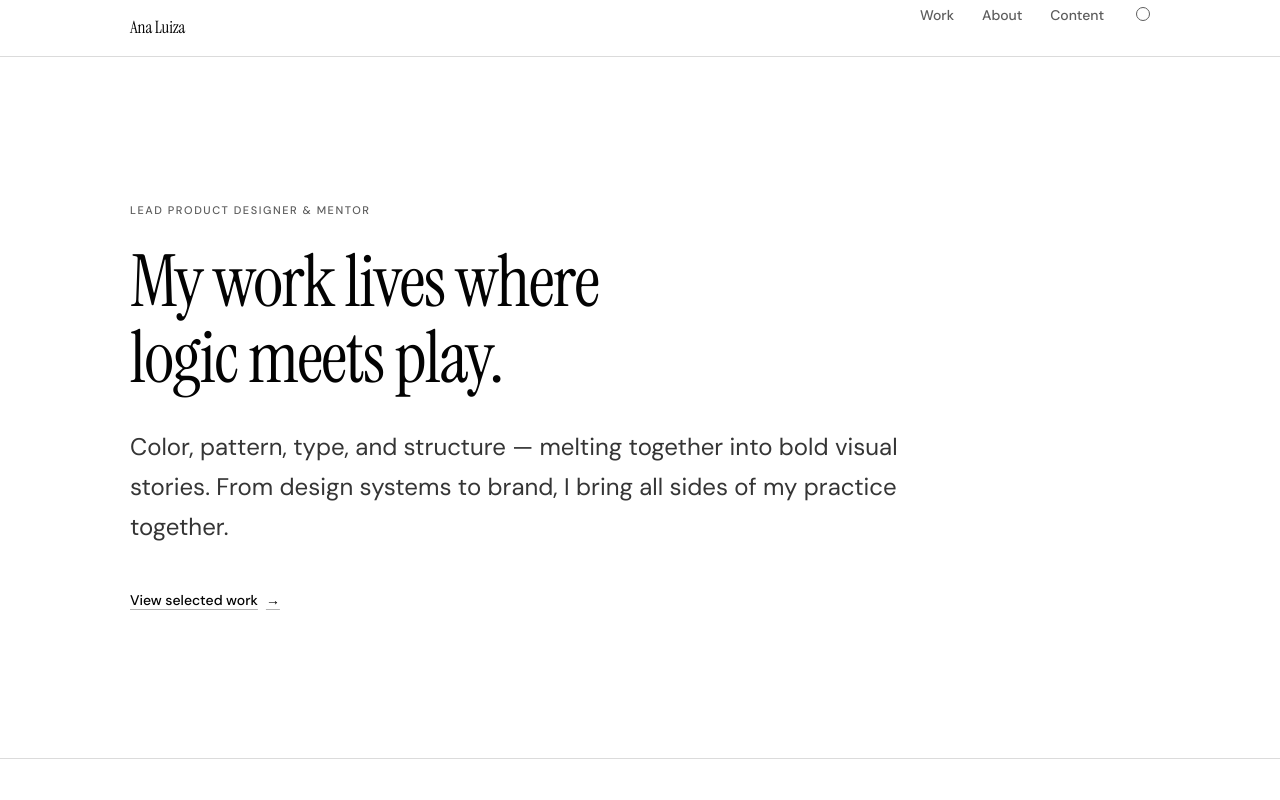
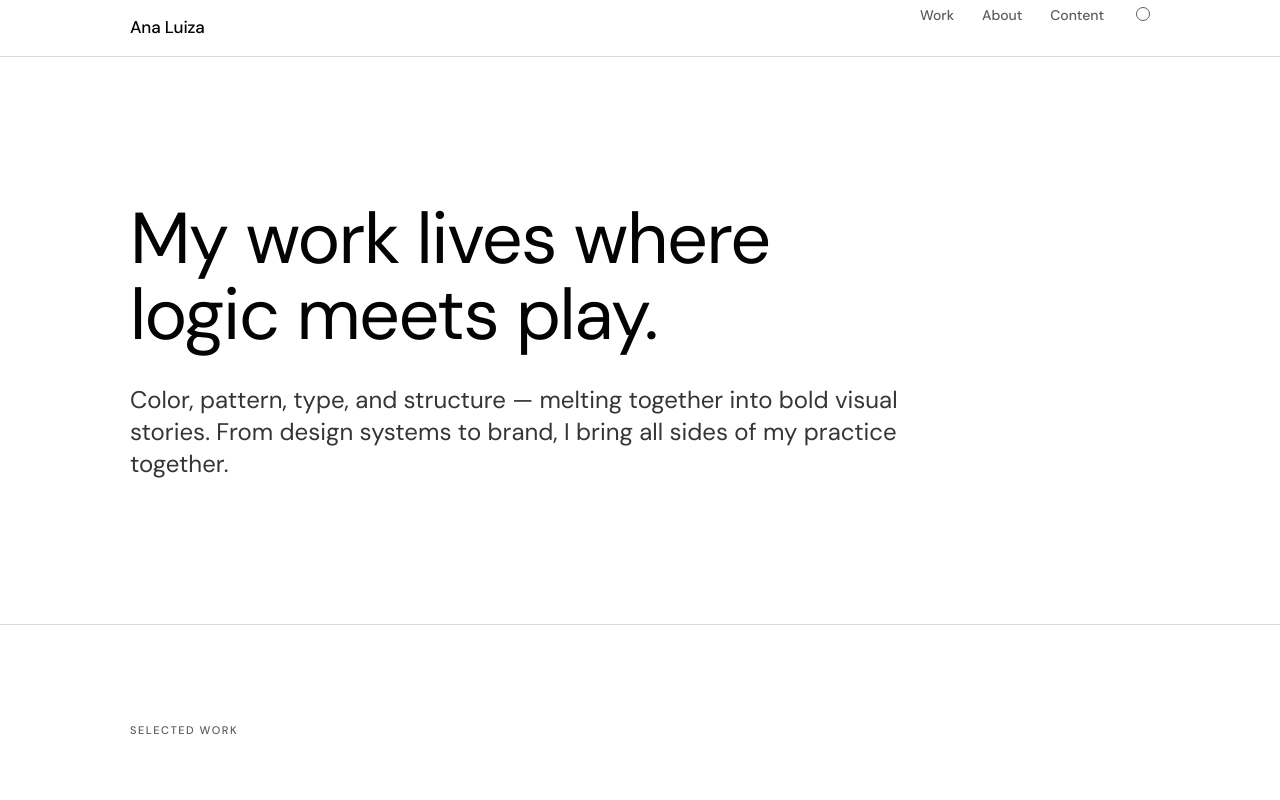
Before and after one commit to analuizacavalcanti/portfolio, a Next.js app: page / in a window 1280 px wide. Shown: the top 800 px of the page. Built offline with nearby package versions, Linux system fonts and the light colour scheme.

Commit message:
refactor: remove serif font, use DM Sans throughout

```diff
--- a/src/app/content/page.tsx
+++ b/src/app/content/page.tsx
@@ -163,7 +163,7 @@ export default function ContentPage() {
               { value: "4.9", label: "Avg. rating" },
             ].map(({ value, label }) => (
               <div key={label} className="border border-border p-6">
-                <p className="font-serif text-4xl tracking-tight mb-1">
+                <p className="font-sans text-4xl tracking-tight mb-1">
                   {value}
                 </p>
                 <p className="font-sans text-xs text-muted-foreground uppercase tracking-[0.1em]">
--- a/src/app/layout.tsx
+++ b/src/app/layout.tsx
@@ -1,15 +1,9 @@
 import type { Metadata } from "next";
-import { Instrument_Serif, DM_Sans } from "next/font/google";
+import { DM_Sans } from "next/font/google";
 import "./globals.css";
 import { SiteHeader } from "@/components/SiteHeader";
 import { SiteFooter } from "@/components/SiteFooter";
 import { ThemeProvider } from "@/components/ThemeProvider";
-
-const instrumentSerif = Instrument_Serif({
-  variable: "--font-instrument-serif",
-  subsets: ["latin"],
-  weight: "400",
-});
 
 const dmSans = DM_Sans({
   variable: "--font-dm-sans",
@@ -43,7 +37,7 @@ export default function RootLayout({
   return (
     <html
       lang="en"
-      className={`${instrumentSerif.variable} ${dmSans.variable}`}
+      className={dmSans.variable}
     >
       <head>
         <script dangerouslySetInnerHTML={{ __html: colorModeScript }} />
--- a/src/app/page.tsx
+++ b/src/app/page.tsx
@@ -1,6 +1,6 @@
 import Link from "next/link";
 import { Container } from "@/components/Container";
-import { H1, H3, Kicker, Lead, P } from "@/components/typography";
+import { H1, H3, Lead, Kicker, P } from "@/components/typography";
 import { caseStudies } from "@/data/case-studies";
 import { Badge } from "@/components/ui/badge";
 
@@ -11,24 +11,16 @@ export default function HomePage() {
       <section className="border-b border-border py-24 md:py-36">
         <Container>
           <div className="max-w-4xl">
-            <Kicker className="mb-6">Lead Product Designer & Mentor</Kicker>
             <H1 className="mb-8 text-foreground">
               My work lives where
               <br />
               logic meets play.
             </H1>
-            <Lead className="mb-10 max-w-[52ch]">
+            <Lead className="max-w-[52ch] text-4xl">
               Color, pattern, type, and structure — melting together into bold
               visual stories. From design systems to brand, I bring all sides of
               my practice together.
             </Lead>
-            <Link
-              href="/work"
-              className="inline-flex items-center gap-2 font-sans text-sm font-medium text-foreground underline underline-offset-4 decoration-foreground/30 transition-colors hover:decoration-foreground"
-            >
-              View selected work
-              <span aria-hidden="true">→</span>
-            </Link>
           </div>
         </Container>
       </section>
--- a/src/app/work/[slug]/page.tsx
+++ b/src/app/work/[slug]/page.tsx
@@ -45,7 +45,7 @@ export default async function CaseStudyPage({ params }: Props) {
           <div className="max-w-3xl">
             <Kicker className="mb-5">Case Study — {study.role}</Kicker>
             <H1 className="mb-4">{study.title}</H1>
-            <p className="font-serif text-2xl text-muted-foreground mb-10 tracking-[-0.01em]">
+            <p className="font-sans text-2xl text-muted-foreground mb-10 tracking-[-0.01em]">
               {study.tagline}
             </p>
 
@@ -82,7 +82,7 @@ export default async function CaseStudyPage({ params }: Props) {
         <Container size="default">
           {/* Summary */}
           <div className="mb-16">
-            <p className="font-serif text-xl leading-[1.7] text-foreground/85 md:text-2xl">
+            <p className="font-sans text-xl leading-[1.7] text-foreground/85 md:text-2xl">
               {study.summary}
             </p>
           </div>
--- a/src/components/SiteHeader.tsx
+++ b/src/components/SiteHeader.tsx
@@ -25,7 +25,7 @@ export function SiteHeader() {
           {/* Wordmark */}
           <Link
             href="/"
-            className="font-serif text-[1.0625rem] tracking-[-0.01em] transition-opacity duration-150 hover:opacity-70 focus-visible:opacity-70"
+            className="font-sans text-[1.0625rem] font-medium tracking-[-0.01em] transition-opacity duration-150 hover:opacity-70 focus-visible:opacity-70"
             aria-label="Ana Luiza — home"
           >
             Ana Luiza
--- a/src/components/typography.tsx
+++ b/src/components/typography.tsx
@@ -9,7 +9,7 @@ export function H1({
   return (
     <h1
       className={cn(
-        "font-serif text-5xl leading-[1.05] tracking-[-0.02em] md:text-6xl lg:text-7xl",
+        "font-sans text-5xl leading-[1.05] tracking-[-0.02em] md:text-6xl lg:text-7xl",
         className
       )}
       {...props}
@@ -25,7 +25,7 @@ export function H2({
   return (
     <h2
       className={cn(
-        "font-serif text-3xl leading-[1.15] tracking-[-0.015em] md:text-4xl",
+        "font-sans text-3xl leading-[1.15] tracking-[-0.015em] md:text-4xl",
         className
       )}
       {...props}
```
